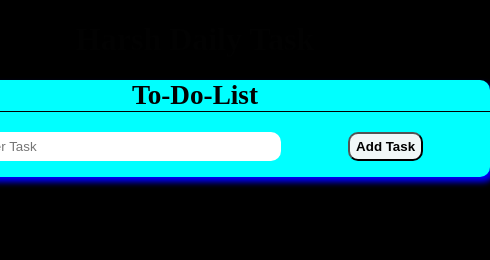
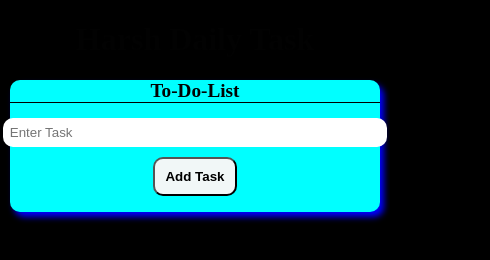
Before and after one commit to HarshTiwari2313/To-Do-List, a plain HTML site: page index.html in a window 390 px wide. Shown: the whole page, 490 px wide, since content can reach past the window. Drawn offline with Linux system fonts and the light colour scheme.

Commit message:
Update custom.css

```diff
--- a/custom.css
+++ b/custom.css
@@ -1,56 +1,103 @@
-body{
+body {
     margin: 0;
     padding: 0;
     display: flex;
     flex-direction: column;
-
     align-items: center;
     height: 100vh;
     background-color: black;
     color: rgb(2, 2, 2);
+
 }
-.container{
+
+.container {
     border: none;
     border-radius: 10px;
     background-color: aqua;
-    height:auto;
-    width: 70vh;
+    height: auto;
+    width:80%; /* मोबाइल के लिए अधिक फ्लेक्सिबल */
+    max-width: 70vh; /* टैबलेट पर अच्छे लेआउट के लिए */
     box-shadow: 4px 5px 6px blue;
+    box-sizing: border-box;
 }
-.header{
+
+.header {
     text-align: center;
-    font-size: 1.7em;
+    font-size: 1.5em; /* छोटे स्क्रीन के लिए थोड़ा कम साइज़ */
     font-weight: 900;
     border-bottom: 0.5px solid black;
-    margin-bottom: 20px;
+    margin-bottom: 15px;
 }
-.addTask{
+
+.addTask {
     display: flex;
-    justify-content: space-evenly;
+    flex-direction: column; /* मोबाइल के लिए वर्टिकल लेआउट */
+    align-items: center;
 }
-#inputTask{
+
+#inputTask {
     padding: 7px;
     border-radius: 10px;
     border-style: none;
-    width: 300px;
+    width: 90%; /* मोबाइल के लिए बेहतर फिटिंग */
+    margin-bottom: 10px; /* नीचे थोड़ा स्पेस */
+}
 
-}
-Button{
+Button {
     border-radius: 10px;
     font-weight: 600;
     background-color: rgb(241, 247, 247);
+    padding: 10px;
+    width: auto;
 }
-Button:hover{
+
+Button:hover {
     background-color: rgb(90, 241, 85);
-    box-shadow: 2px 2px 2px ;
+    box-shadow: 2px 2px 2px;
+}
 
-}
-li{
+li {
     display: flex;
     justify-content: space-between;
-
     border-radius: 5px;
     padding: 10px;
-    width: 80%;
+    width: 90%; /* मोबाइल के लिए बेहतर फिटिंग */
     margin-bottom: 7px;
 }
+
+/* टैबलेट और मोबाइल के लिए मीडिया क्वेरी */
+@media screen and (max-width: 768px) {
+    .container {
+        width: 80%; /* टैबलेट के लिए थोड़ा बड़ा */
+    }
+
+    .header {
+        font-size: 1.4em;
+    }
+
+    #inputTask {
+        width: 80%; /* टैबलेट पर थोड़ा बड़ा */
+    }
+
+    li {
+        width: 85%; /* टैबलेट के लिए एडजस्टेड चौड़ाई */
+    }
+}
+
+@media screen and (max-width: 480px) {
+    .container {
+        width: 95%; /* छोटे मोबाइल स्क्रीन के लिए */
+    }
+
+    .header {
+        font-size: 1.2em;
+    }
+
+    #inputTask {
+        width: 100%; /* मोबाइल स्क्रीन पर पूरा */
+    }
+
+    li {
+        width: 95%; /* छोटे स्क्रीन के लिए फिटिंग */
+    }
+}
```
